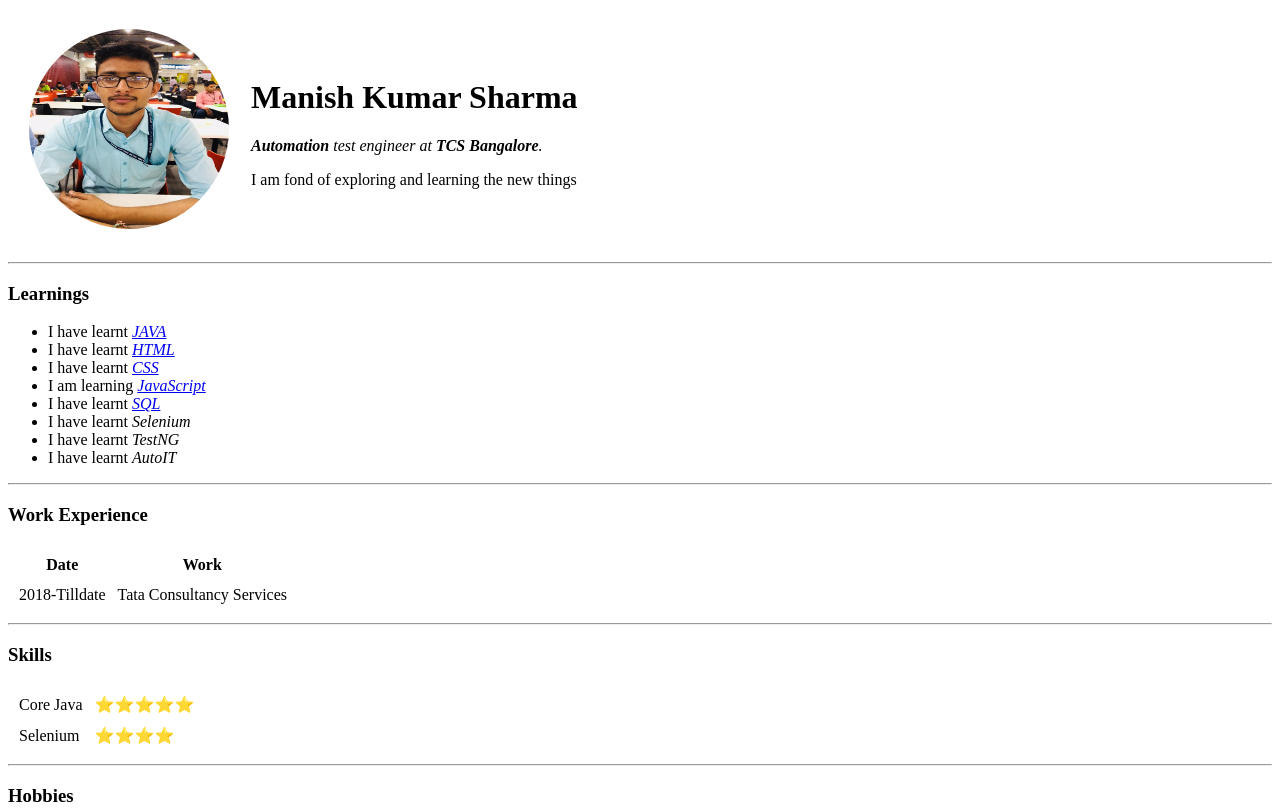
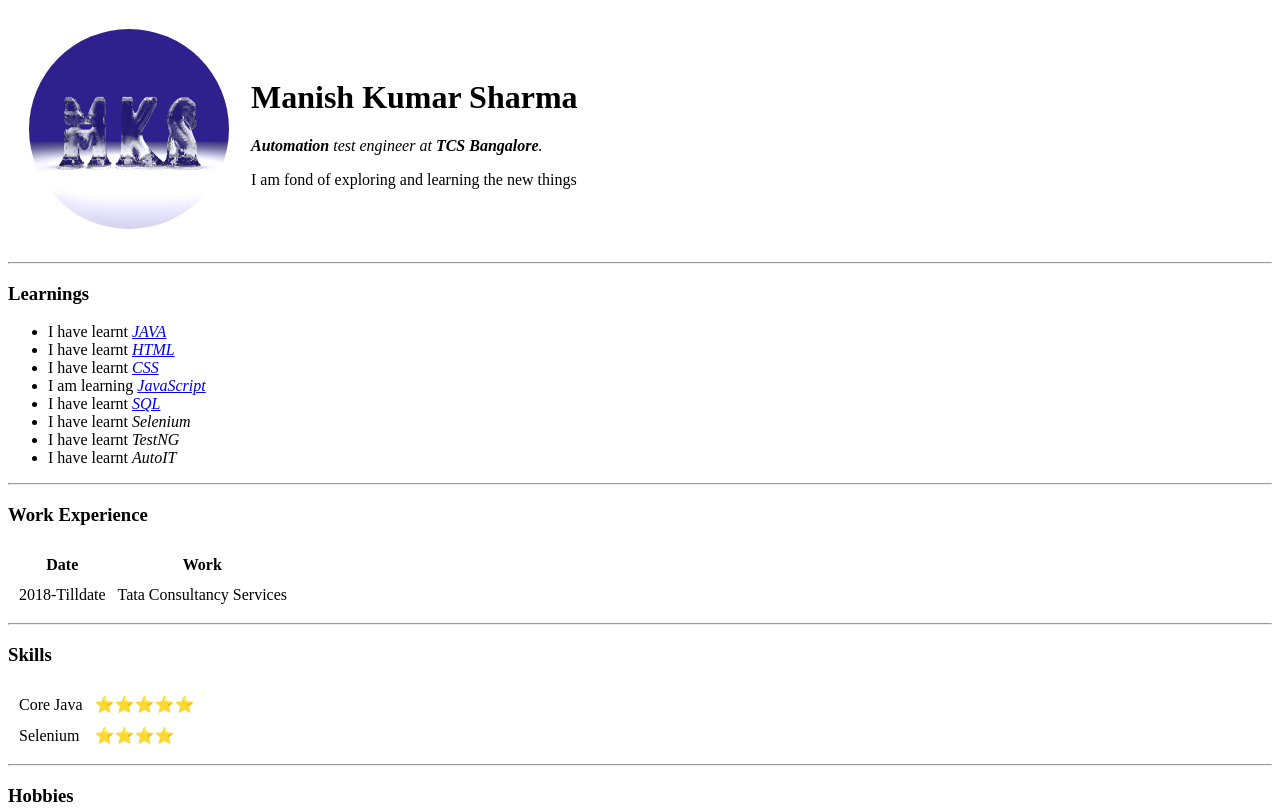
Before and after one commit to Manishkumarsharma2608/CV, a plain HTML site: page index.html in a window 1280 px wide. Shown: the top 810 px of the page. Drawn offline with Linux system fonts and the light colour scheme.

Commit message:
Update index.html

```diff
--- a/index.html
+++ b/index.html
@@ -11,7 +11,7 @@
       <tr>
         <td>
           <img
-            src="../images/IMG-20190305-WA0005.jpg"
+            src="images/ice.png"
             alt=""
             height="200px"
             width="200px"
```
